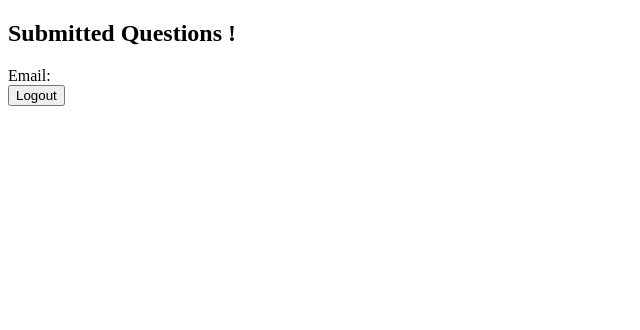
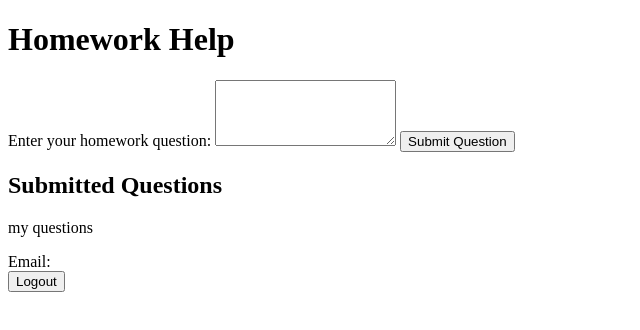
Before and after one commit to lilalin808/tutor-site, a website with bundled scripts: page dashboard.html in a window 1280 px wide. Shown: the whole page, without its empty margins (0-640 px from the left). Built offline with nearby package versions, Linux system fonts and the light colour scheme; no server answers.

Commit message:
Update dashboard.html

```diff
--- a/dashboard.html
+++ b/dashboard.html
@@ -1,16 +1,24 @@
-<!doctype html>
+<!DOCTYPE html>
 <html lang="en">
-  <head>
-    <meta charset="UTF-8" />
-    <meta name="viewport" content="width=device-width, initial-scale=1.0" />
-    <title>Tutor Dashboard</title>
- <script type="module" src="dashboard.js"></script>
-  </head>
-  <body>
+<head>
+    <meta charset="UTF-8">
+    <meta name="viewport" content="width=device-width, initial-scale=1.0">
+    <title>Dashboard</title>
 
-    <h2>Submitted Questions !</h2>
+    <script type="module" src="dashboard.js"></script>
+</head>
+<body>
+    <div class="container">
+      <h1>Homework Help</h1>
+      <form id="questionForm">
+        <label for="question">Enter your homework question:</label>
+        <textarea id="question" name="question" rows="4" required></textarea>
+        <button type="submit" id="submit">Submit Question</button>
+      </form>
+    </div>
+    <h2>Submitted Questions</h2>
     <!-- For displaying the user's own questions -->
-
+    <p>my questions</p>
 
 
     <script src="dashboard.js"></script>
```
